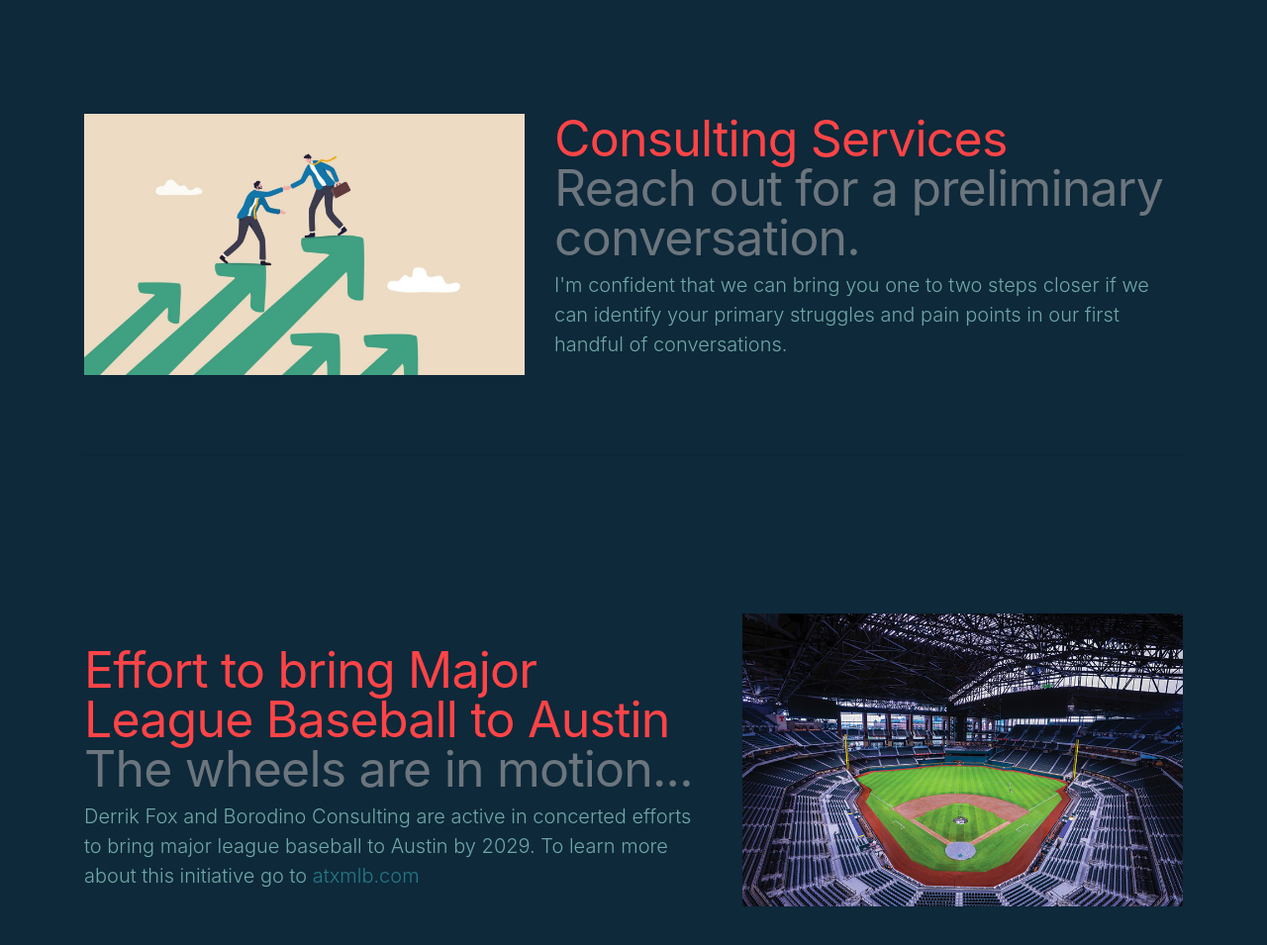
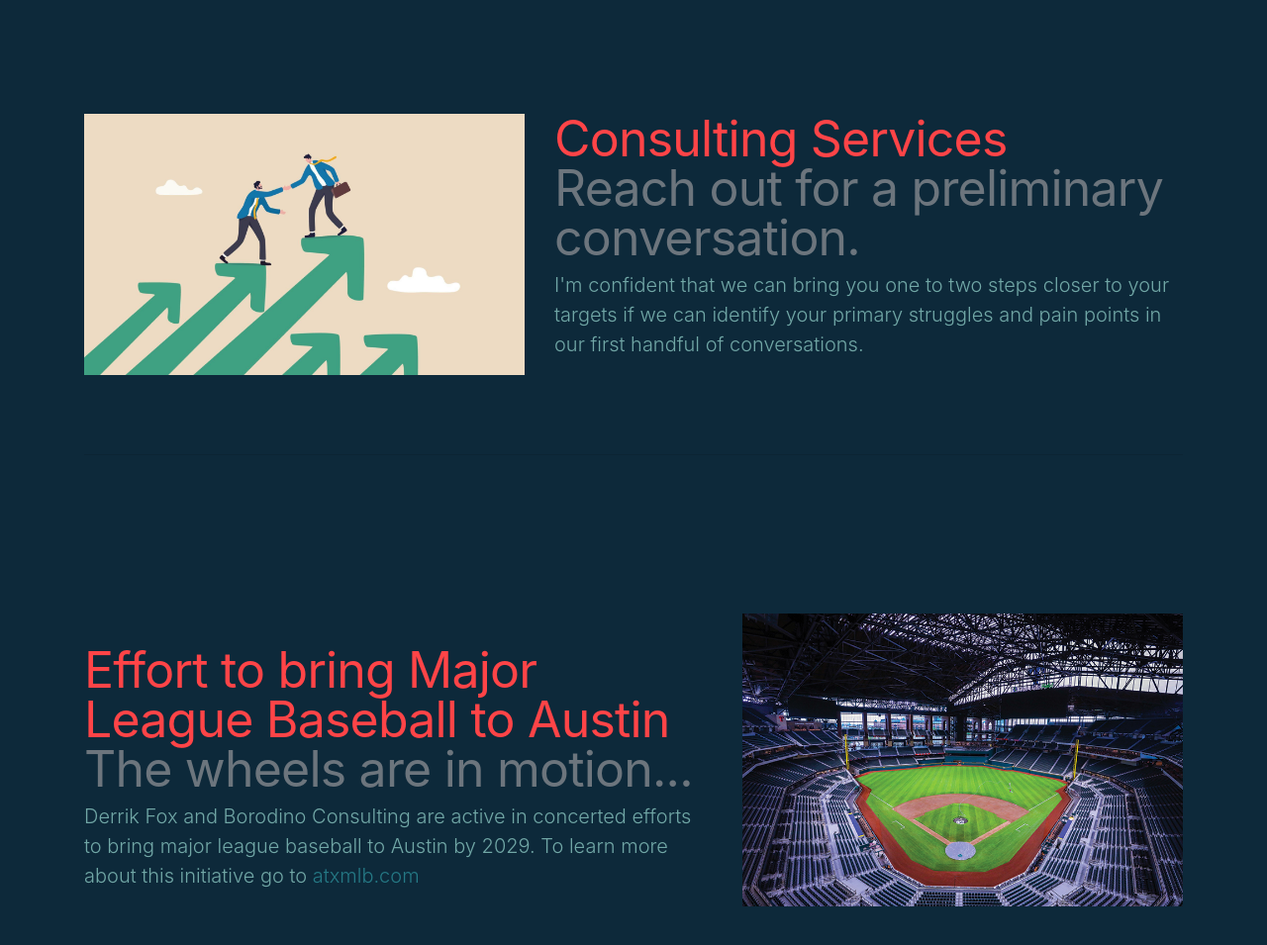
Before and after one commit to Jorge-Cano/bf-responsive, a plain HTML site: page index.html in a window 1280 px wide. Shown: the part 1232-2187 px from the top of the page at 99% size. Drawn offline with Linux system fonts and the light colour scheme.

Commit message:
edit, targets

```diff
--- a/index.html
+++ b/index.html
@@ -162,7 +162,7 @@
         <div id="consulting-services" class="row featurette align-items-end">
           <div class="col-md-7 order-md-2">
             <h2 class="featurette-heading">Consulting Services <span class="text-muted"><br>Reach out for a preliminary conversation.</span></h2>
-            <p class="lead">I'm confident that we can bring you one to two steps closer if we can identify your primary struggles and pain points in our first handful of conversations.</p>
+            <p class="lead">I'm confident that we can bring you one to two steps closer to your targets if we can identify your primary struggles and pain points in our first handful of conversations.</p>
           </div>
           <div class="col-md-5 order-md-1">
             <img class="featurette-image img-fluid mx-auto align-self-end" src="consulting.png" alt="Conversation">
```
